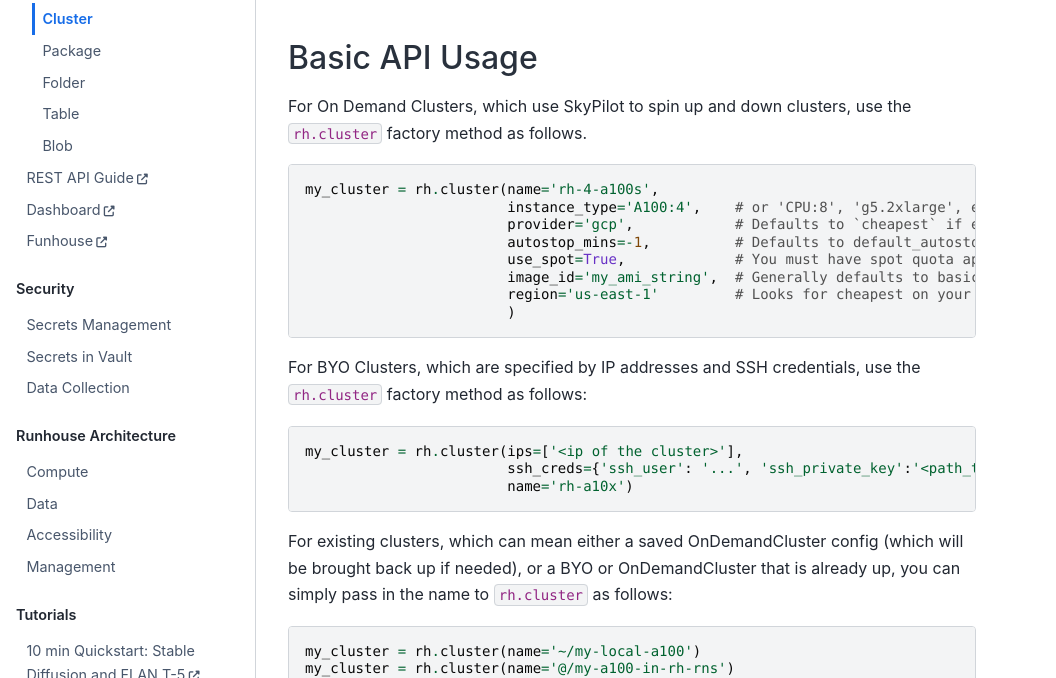
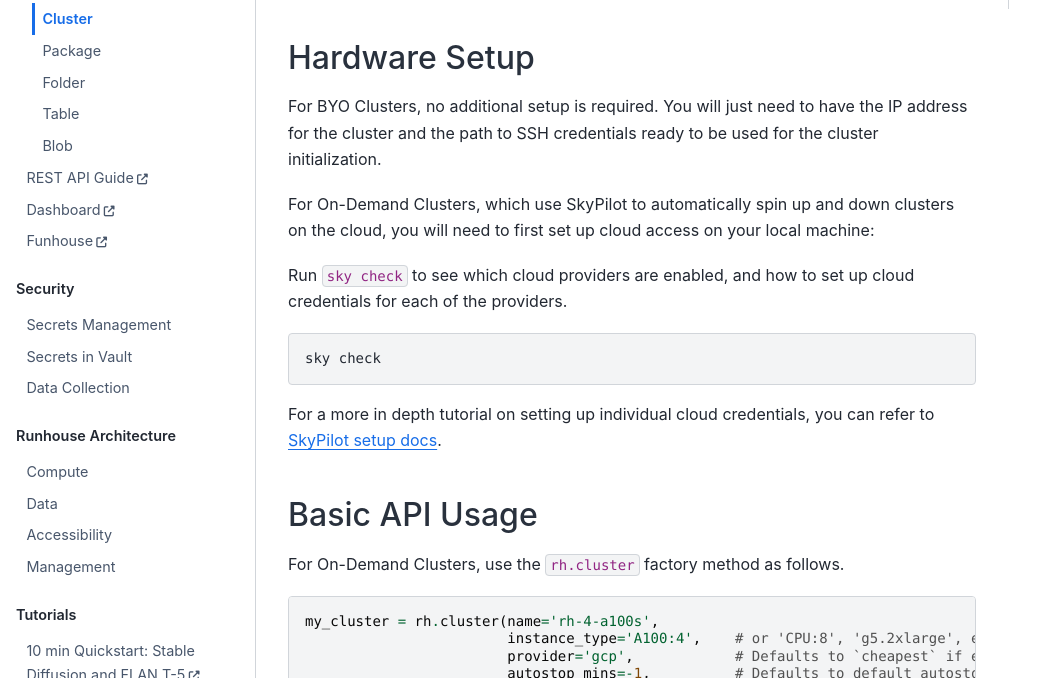
Before and after one commit to run-house/runhouse, a Sphinx documentation site: the page built from docs/rh_primitives/cluster.rst, in a window 1280 px wide and 900 px high, scrolled down 705 px, cut to the strip 222-900 px from the top of the window. Shown: the whole strip, without its empty margins (0-1056 px from the left). Built offline with Sphinx 7.4.7 and the Sphinx Book theme 1.1.4, drawn with Linux system fonts in a browser that asks for light colours.

Commit message:
add minimal hardware setup docs

```diff
--- a/docs/rh_primitives/cluster.rst
+++ b/docs/rh_primitives/cluster.rst
@@ -31,10 +31,27 @@
 
     .. automethod:: __init__
 
+Hardware Setup
+~~~~~~~~~~~~~~
+For BYO Clusters, no additional setup is required. You will just need to have the IP address for the cluster
+and the path to SSH credentials ready to be used for the cluster initialization.
+
+For On-Demand Clusters, which use SkyPilot to automatically spin up and down clusters on the cloud, you will
+need to first set up cloud access on your local machine:
+
+Run ``sky check`` to see which cloud providers are enabled, and how to set up cloud credentials for each of the
+providers.
+
+.. code-block:: cli
+
+    sky check
+
+For a more in depth tutorial on setting up individual cloud credentials, you can refer to
+`SkyPilot setup docs <https://skypilot.readthedocs.io/en/latest/getting-started/installation.html#cloud-account-setup>`_.
+
 Basic API Usage
 ~~~~~~~~~~~~~~~
-For On Demand Clusters, which use SkyPilot to spin up and down clusters, use the ``rh.cluster`` factory
-method as follows.
+For On-Demand Clusters, use the ``rh.cluster`` factory method as follows.
 
 .. code-block:: python
 
```
